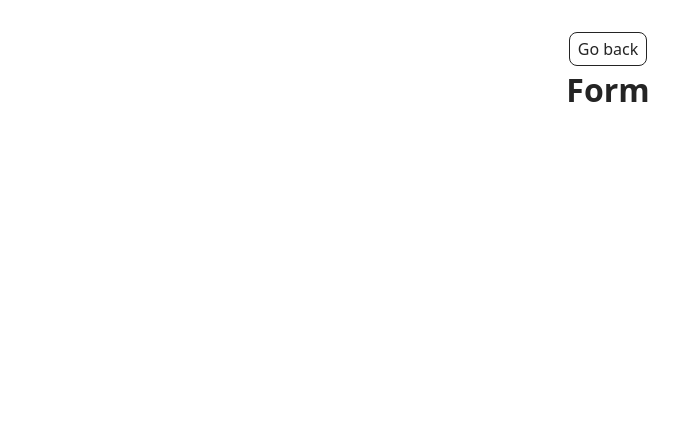
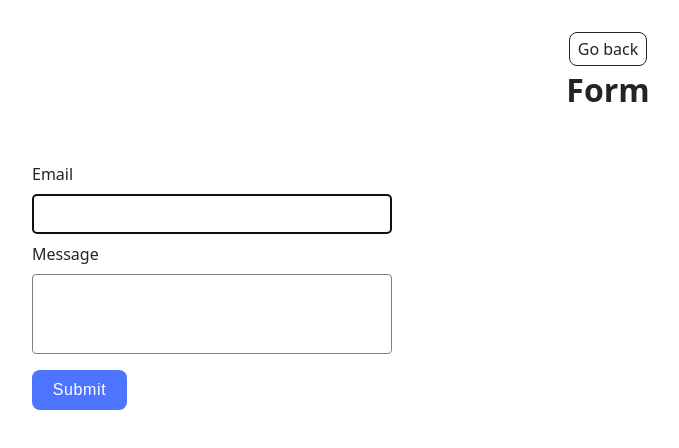
Before and after one commit to groarki/goit-js-hw-09, a plain HTML site: page 2-form.html in a window 1280 px wide. Shown: the whole page, without its empty margins (32-711 px from the left). Drawn offline with Linux system fonts and the light colour scheme.

Commit message:
Deploying to gh-pages from @ groarki/goit-js-hw-09@fe0a36dbc91809cc6d00b9c68fe8fb033e257d9c 🚀

```diff
--- a/2-form.html
+++ b/2-form.html
@@ -5,7 +5,9 @@
     <meta http-equiv="X-UA-Compatible" content="IE=edge" />
     <meta name="viewport" content="width=device-width, initial-scale=1.0" />
     <title>Form</title>
-    <script type="module" crossorigin src="/goit-js-hw-09/assets/modulepreload-polyfill-B5Qt9EMX.js"></script>
+    <script type="module" crossorigin src="/goit-js-hw-09/2-form.js"></script>
+    <link rel="modulepreload" crossorigin href="/goit-js-hw-09/assets/modulepreload-polyfill-B5Qt9EMX.js">
+    <link rel="stylesheet" crossorigin href="/goit-js-hw-09/assets/2-form-bNl0ecN-.css">
     <link rel="stylesheet" crossorigin href="/goit-js-hw-09/assets/styles-DYDAgWaY.css">
   </head>
   <body>
@@ -13,6 +15,21 @@
       <div class="container">
         <a class="back-link" href="./index.html">Go back</a>
         <h1 class="main-title">Form</h1>
+        <form class="feedback-form" autocomplete="off">
+          <div class="label-container">
+            <label>
+              Email
+              <input type="email" name="email" autofocus />
+            </label>
+          </div>
+          <div class="label-container">
+            <label>
+              Message
+              <textarea name="message" rows="8"></textarea>
+            </label>
+          </div>
+          <button class="form-btn" type="submit">Submit</button>
+        </form>
       </div>
     </main>
   </body>
--- /dev/null
+++ b/2-form.js
@@ -0,0 +1,2 @@
+import"./assets/modulepreload-polyfill-B5Qt9EMX.js";/* empty css                      */const o="feedback-form-state",a=document.querySelector(".feedback-form"),r=a.querySelector('textarea[name="message"]'),l=a.querySelector('input[name="email"]');s();a.addEventListener("submit",i);a.addEventListener("input",m);function s(){const e=localStorage.getItem(o);if(!e)return;const n=JSON.parse(e);l.value=n.email||"",r.value=n.message||""}const t={email:"",message:""};function m(e){t[e.target.name]=e.target.value.trim(),localStorage.setItem(o,JSON.stringify(t))}function i(e){if(e.preventDefault(),!l.value||!r.value)return alert("Fill please all fields");t.email=l.value.trim(),t.message=r.value.trim(),console.log(t),localStorage.removeItem(o),a.reset()}
+//# sourceMappingURL=2-form.js.map
--- /dev/null
+++ b/assets/2-form-bNl0ecN-.css
@@ -0,0 +1 @@
+.feedback-form{box-sizing:border-box;padding:24px;margin-top:24px;width:100%;max-width:408px}.label-container{width:100%;margin-bottom:8px}.label-container label{display:flex;flex-direction:column;align-items:flex-start;gap:8px;width:100%}input,textarea{border:1px solid #808080;border-radius:4px;width:100%;max-width:360px;height:40px;box-sizing:border-box;padding-left:8px}textarea{resize:none;height:80px;padding-top:8px}.form-btn{background:#4e75ff;display:flex;align-items:center;justify-content:center;border-radius:8px;width:95px;height:40px;margin-top:16px;border:none;color:#fff;font-size:16px;letter-spacing:.04em}.form-btn:hover{background:#6c8cff}input,textarea:hover{border:1px solid #000}
```
Also changed, not shown: 1 other file.
